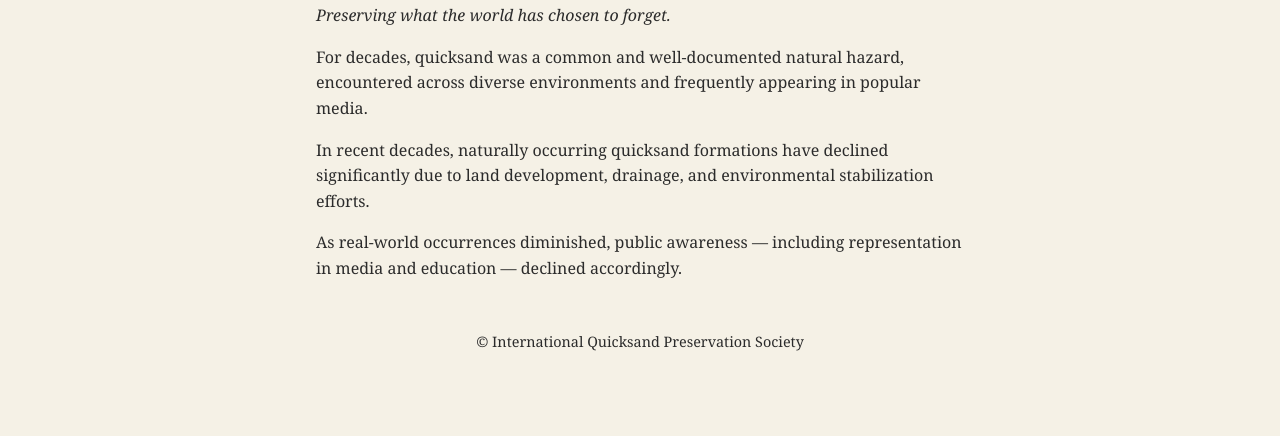
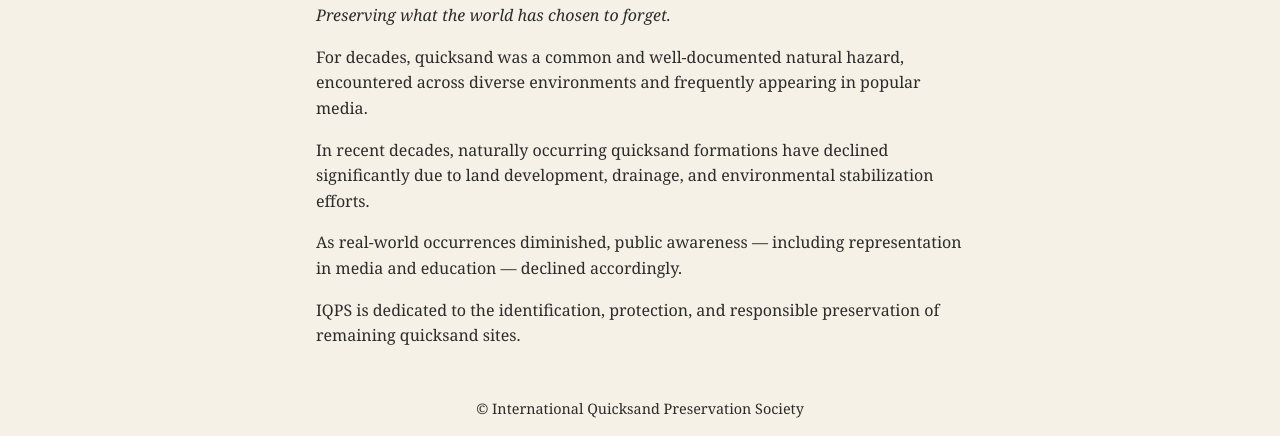
Before and after one commit to alexspirkov/iqps, a plain HTML site: page index.html in a window 1280 px wide. Shown: the part 561-997 px from the top of the page. Before the commit the page ends 930 px from the top, so only its background shows below. Drawn offline with Linux system fonts and the light colour scheme.

Commit message:
Expand home page text

```diff
--- a/index.html
+++ b/index.html
@@ -28,6 +28,7 @@
   <p data-i18n="home_body_1"></p>
   <p data-i18n="home_body_2"></p>
   <p data-i18n="home_body_3"></p>
+  <p data-i18n="home_body_4"></p>
 </main>
 
 <footer>
```
